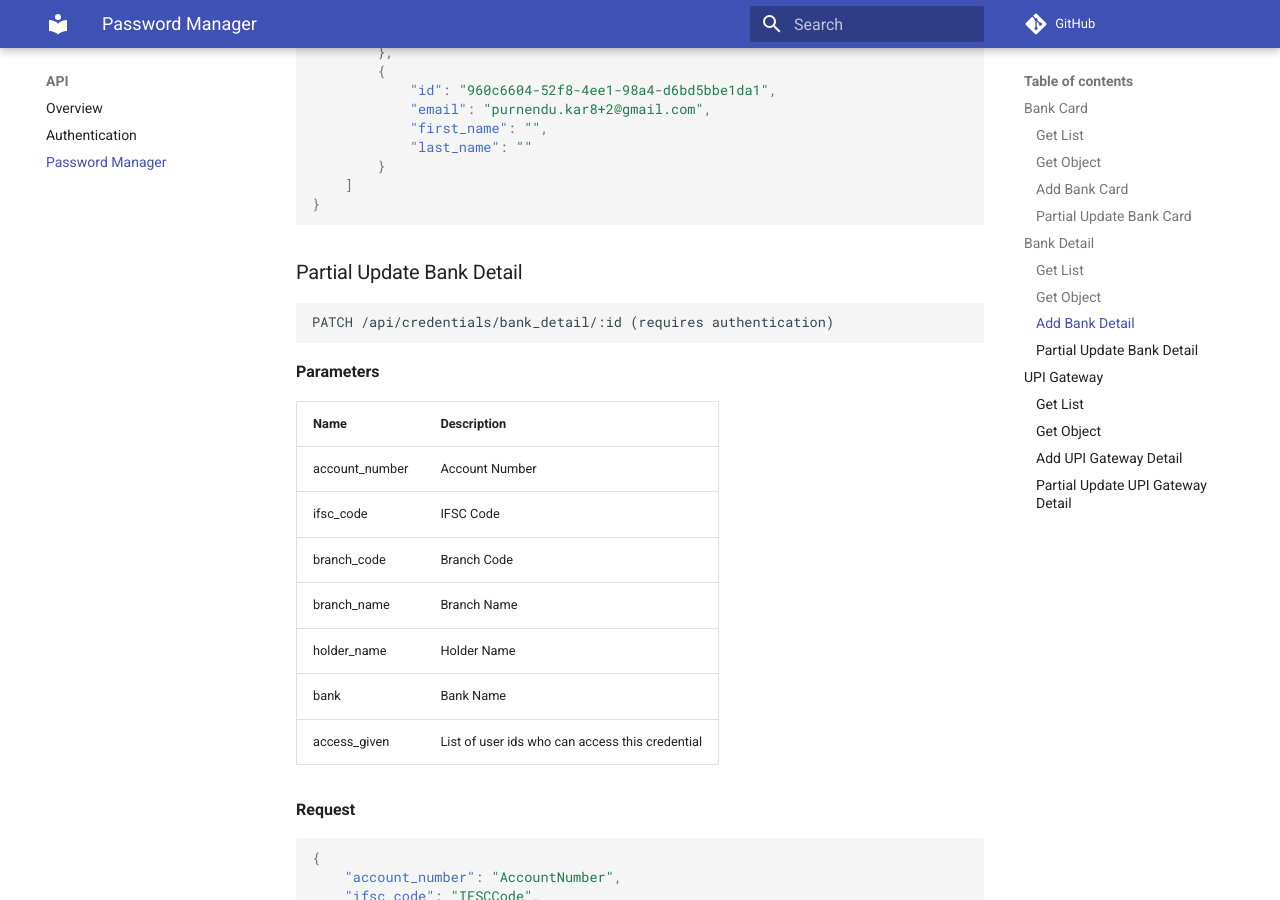
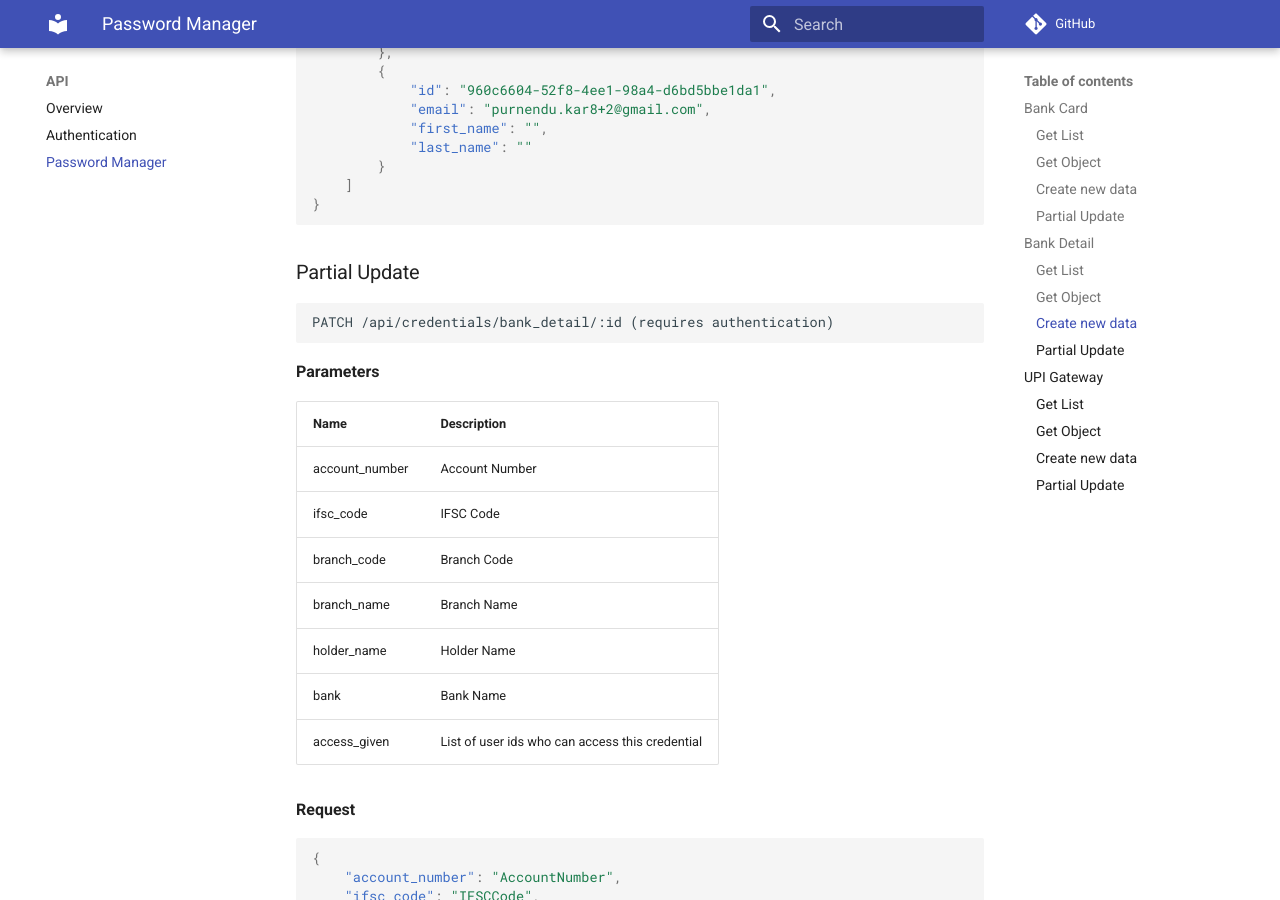
Before and after one commit to purnendukar/PassCave-backend, an MkDocs documentation site: the page built from docs/api/2-credential.md, in a window 1280 px wide and 900 px high, scrolled down 8481 px. Built offline with MkDocs 1.6.1 and Material for MkDocs 9.7.7, drawn with Linux system fonts in a browser that asks for light colours; comment, search, counter and statistics services are not loaded; some of the changed text lies outside the part shown.

Commit message:
chore: api doc heading

````diff
--- a/docs/api/2-credential.md
+++ b/docs/api/2-credential.md
@@ -92,7 +92,7 @@ Status: 200 OK
 ```
 
 
-### Add Bank Card
+### Create new data
 
 ```
 POST /api/credentials/bank_card (requires authentication)
@@ -169,7 +169,7 @@ Status: 201 Created
 ```
 
 
-### Partial Update Bank Card
+### Partial Update
 
 ```
 PATCH /api/credentials/bank_card/:id (requires authentication)
@@ -331,7 +331,7 @@ Status: 200 OK
 }
 ```
 
-### Add Bank Detail
+### Create new data
 
 ```
 POST /api/credentials/bank_detail (requires authentication)
@@ -403,7 +403,7 @@ Status: 201 Created
 }
 ```
 
-### Partial Update Bank Detail
+### Partial Update
 
 ```
 PATCH /api/credentials/bank_detail/:id (requires authentication)
@@ -568,7 +568,7 @@ Status: 200 OK
 }
 ```
 
-### Add UPI Gateway Detail
+### Create new data
 
 ```
 POST /api/credentials/upi_gateway (requires authentication)
@@ -631,7 +631,7 @@ Status: 201 Created
 }
 ```
 
-### Partial Update UPI Gateway Detail
+### Partial Update
 
 ```
 PATCH /api/credentials/upi_gateway/:id (requires authentication)
````
